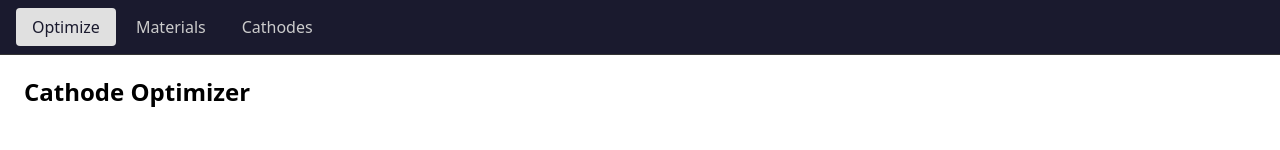
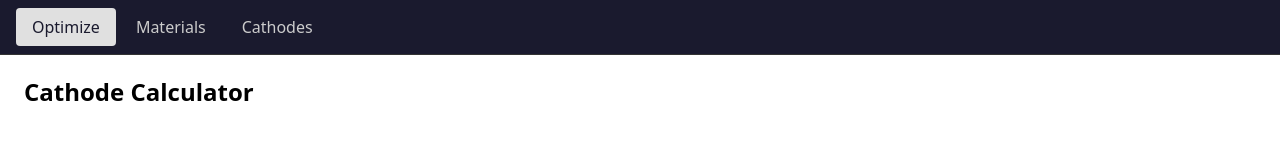
Before and after one commit to blee-nasa/battery-optimizer, a React (Vite) app: page / in a window 1280 px wide. Shown: the top 150 px of the page. Built offline with nearby package versions, Linux system fonts and the light colour scheme.

Commit message:
Rename Cathode Optimizer to Cathode Calculator

```diff
--- a/src/views/OptimizerView/OptimizerView.tsx
+++ b/src/views/OptimizerView/OptimizerView.tsx
@@ -140,7 +140,7 @@ export const OptimizerView = () => {
 
   return (
     <div className={styles.container}>
-      <h2>Cathode Optimizer</h2>
+      <h2>Cathode Calculator</h2>
 
       <div className={styles.controls}>
         <Select
```
